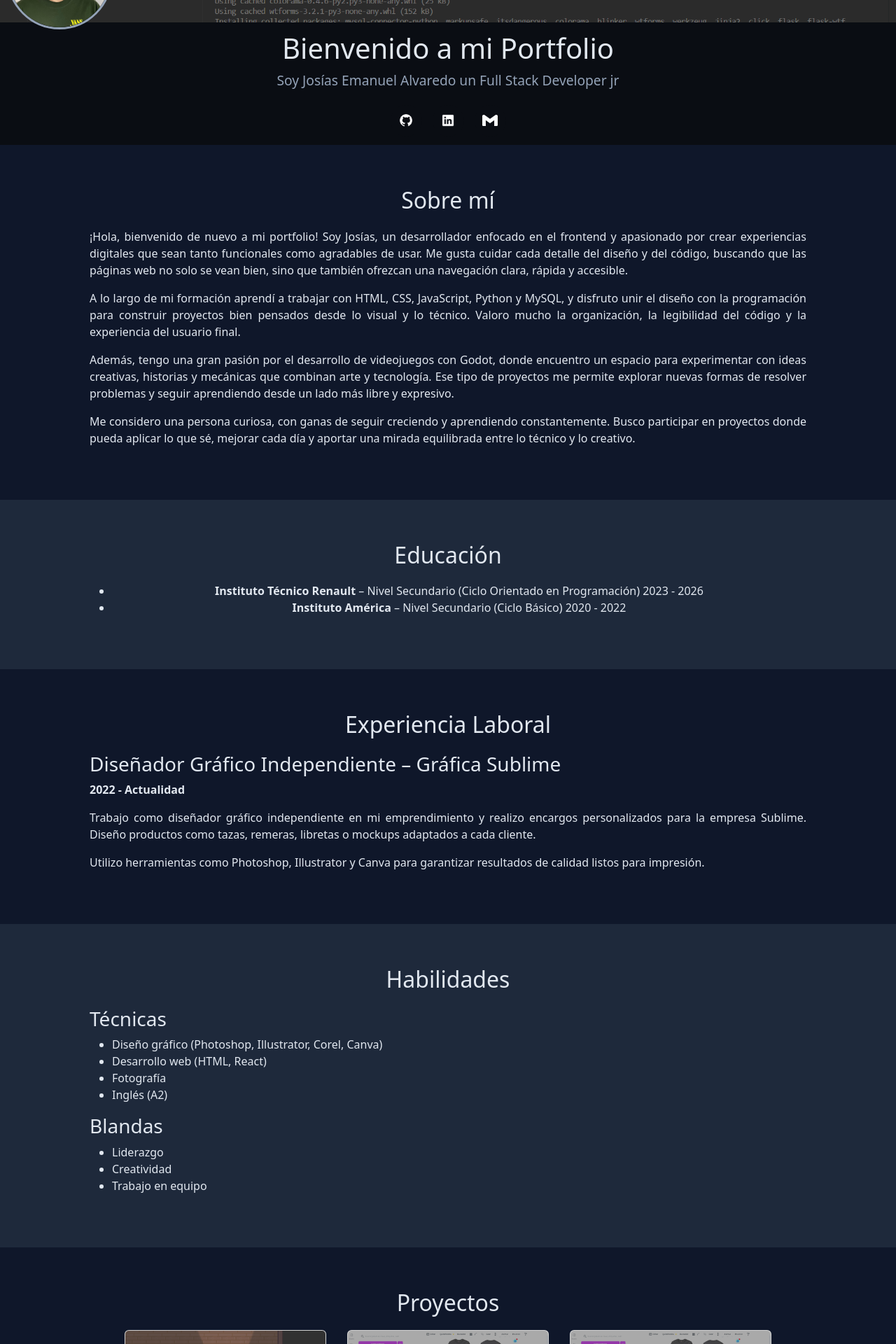
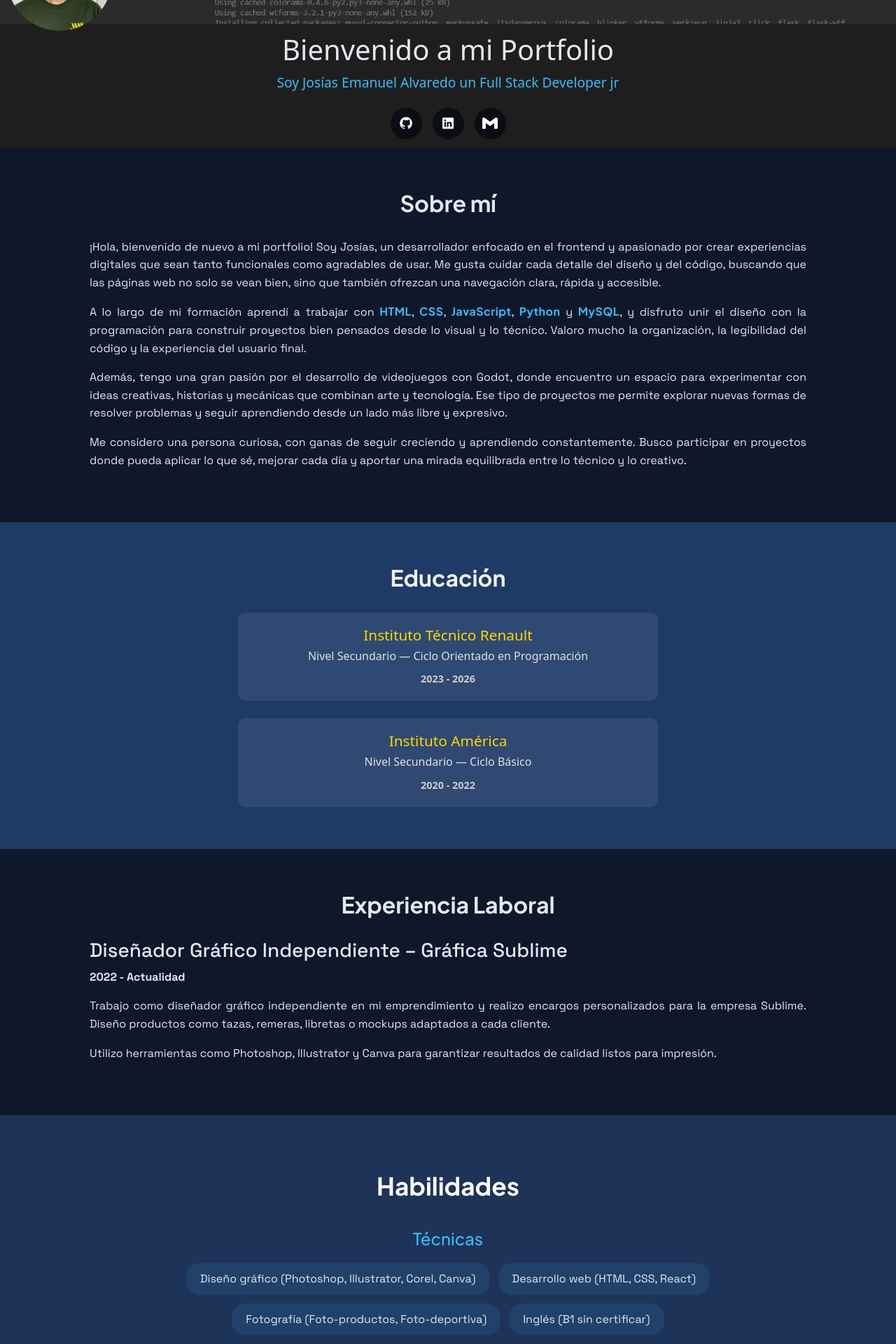
Before and after one commit to JosiasAlvaredo/portfolio, a Python web app: template templates/index.html in a window 1280 px wide. Shown: the part 440-2360 px from the top of the page at 70% size. Run offline with Jinja, Linux system fonts and the light colour scheme; the template is opened without the code that fills it, so the values that code supplies are empty.

Commit message:
mas decoraciones

```diff
--- a/static/style.css
+++ b/static/style.css
@@ -1,5 +1,4 @@
 body {
-  font-family: 'Roboto', sans-serif;
   margin: 0 !important;
   padding: 0 !important;
   background-color: #0f172a;
@@ -8,11 +7,24 @@
   box-sizing: border-box;
 }
 
+p, li, a, span {
+  font-weight: 400;
+  line-height: 1.6;
+}
+
 header{
   margin: -20;
   padding: 0;
-  background-color: #0a0d13;
+  background-color: #262626;
 }
+
+.destacado{
+  font-family: 'Plus Jakarta Sans', sans-serif;
+  font-weight: 700;
+  color: #38bdf8;
+  letter-spacing: 0.5px;
+}
+
 /* Navbar */
 .navbar {
   background-color: #1e1e1e !important;
@@ -45,7 +57,7 @@
 /* Banner */
 .banner {
   text-align: center;
-  background: #0a0d13;
+  background: #1e1e1e;
   color: #e2e8f0;
   padding: 1% 0;
 }
@@ -56,7 +68,7 @@
 
 .banner p {
   font-size: 1.2rem;
-  color: #94a3b8;
+  color: #38bdf8;
 }
 
 .banner-img {
@@ -83,7 +95,6 @@
   height: 100%;
   object-fit: cover;
   border-radius: 50%;
-  border: 3px solid #94a3b8;
 }
 
 .social-icons {
@@ -116,8 +127,8 @@
 }
 
 .popover {
-  background-color: #e5e5e5; /* gris clarito */
-  color: #222; /* texto oscuro */
+  background-color: #6b6b6b;
+  color: #222;
   border: none;
   border-radius: 8px;
   padding: 6px 10px;
@@ -151,6 +162,7 @@
 
 /* Secciones */
 .section-title {
+  font-family: 'Plus Jakarta Sans', sans-serif;
   font-size: 2rem;
   margin-bottom: 20px;
   text-align: center;
@@ -170,24 +182,112 @@
   padding-left: 10%;
   padding-right: 10%;
   text-align:justify;
+  font-family: 'Space Grotesk', sans-serif;
 }
 
-#education{
-  padding-left: 10%;
-  padding-right: 10%;
-  text-align:center;
+#education {
+  text-align: center;
+  background-color: #1e3a66;
+  color: #f1f1f1;
+  padding: 60px 10%;
+}
+
+.section-title {
+  font-size: 2rem;
+  font-weight: 700;
+  margin-bottom: 30px;
+}
+
+.education-list {
+  display: flex;
+  flex-direction: column;
+  align-items: center;
+  gap: 25px;
+}
+
+.education-item {
+  background-color: rgba(255, 255, 255, 0.08);
+  border-radius: 10px;
+  padding: 20px 30px;
+  width: 100%;
+  max-width: 600px;
+  transition: transform 0.3s ease, box-shadow 0.3s ease;
+}
+
+.education-item:hover {
+  transform: translateY(-4px);
+}
+
+.education-item h3 {
+  color: #ffd700;
+  font-size: 1.3rem;
+  margin-bottom: 5px;
+}
+
+.education-item p {
+  margin: 0;
+  font-size: 1rem;
+  color: #e0e0e0;
+}
+
+.education-item .year {
+  display: block;
+  margin-top: 8px;
+  font-weight: 600;
+  color: #ccc;
+  font-size: 0.9rem;
 }
 
 #experience{
   padding-left: 10%;
   padding-right: 10%;
   text-align:justify;
+  font-family: 'Space Grotesk', sans-serif;
 }
 
-#skills{
-  padding-left: 10%;
-  padding-right: 10%;
-  text-align:justify;
+#skills {
+  padding: 80px 10%;
+  text-align: center;
+  background-color: #1e3358;
+}
+
+#skills .section-title {
+  font-family: 'Plus Jakarta Sans', sans-serif;
+  font-size: 2.2rem;
+  margin-bottom: 40px;
+  color: #ffffff;
+}
+
+#skills h3 {
+  font-family: 'Plus Jakarta Sans', sans-serif;
+  color: #38bdf8;
+  margin-bottom: 20px;
+  font-size: 1.5rem;
+}
+
+.skills-list {
+  display: flex;
+  flex-wrap: wrap;
+  justify-content: center;
+  gap: 12px;
+  list-style: none;
+  padding: 0;
+  margin-bottom: 50px;
+}
+
+.skills-list li {
+  background-color: rgba(56, 189, 248, 0.1);
+  color: #e2e8f0;
+  border-radius: 20px;
+  padding: 10px 20px;
+  font-family: 'Space Grotesk', sans-serif;
+  font-size: 1rem;
+  transition: all 0.3s ease;
+  cursor: default;
+}
+
+.skills-list li:hover {
+  box-shadow: 0 4px 10px rgba(56, 189, 248, 0.15);
 }
 
 .card{
--- a/templates/index.html
+++ b/templates/index.html
@@ -8,6 +8,8 @@
     <link rel="stylesheet" href="../static/style.css" />
     <link href="https://cdn.jsdelivr.net/npm/bootstrap@5.3.8/dist/css/bootstrap.min.css" rel="stylesheet" integrity="sha384-sRIl4kxILFvY47J16cr9ZwB07vP4J8+LH7qKQnuqkuIAvNWLzeN8tE5YBujZqJLB" crossorigin="anonymous"/>
     <script src="../static/main.js"></script>
+    <link href="https://fonts.googleapis.com/css2?family=Plus+Jakarta+Sans:wght@300;400;500;600;700&family=Space+Grotesk:wght@400;500;600;700&display=swap" rel="stylesheet">
+    <link href="https://fonts.googleapis.com/css2?family=Space+Grotesk:wght@400;600&family=Inter:wght@400;500&display=swap" rel="stylesheet">
   </head>
 
   <body>
@@ -17,7 +19,7 @@
         <a class="navbar-brand" href="#">Josías Alvaredo</a>
         <ul class="nav nav-pills">
           <li class="nav-item dropdown">
-            <a class="nav-link dropdown-toggle" data-bs-toggle="dropdown" href="#" role="button" aria-expanded="false">Dropdown</a>
+            <a class="nav-link dropdown-toggle" data-bs-toggle="dropdown" href="#" role="button" aria-expanded="false">Índice</a>
             <ul class="dropdown-menu">
               <li><a class="dropdown-item" href="#about">Sobre mí</a></li>
               <li><a class="dropdown-item" href="#education">Educación</a></li>
@@ -91,7 +93,7 @@
         ¡Hola, bienvenido de nuevo a mi portfolio! Soy Josías, un desarrollador enfocado en el frontend y apasionado por crear experiencias digitales que sean tanto funcionales como agradables de usar. Me gusta cuidar cada detalle del diseño y del código, buscando que las páginas web no solo se vean bien, sino que también ofrezcan una navegación clara, rápida y accesible.
       </p>
       <p>
-        A lo largo de mi formación aprendí a trabajar con HTML, CSS, JavaScript, Python y MySQL, y disfruto unir el diseño con la programación para construir proyectos bien pensados desde lo visual y lo técnico. Valoro mucho la organización, la legibilidad del código y la experiencia del usuario final.
+        A lo largo de mi formación aprendí a trabajar con <span class="destacado">HTML</span>, <span class="destacado">CSS</span>, <span class="destacado">JavaScript</span>, <span class="destacado">Python</span> y <span class="destacado">MySQL</span>, y disfruto unir el diseño con la programación para construir proyectos bien pensados desde lo visual y lo técnico. Valoro mucho la organización, la legibilidad del código y la experiencia del usuario final.
       </p>
       <p>
         Además, tengo una gran pasión por el desarrollo de videojuegos con Godot, donde encuentro un espacio para experimentar con ideas creativas, historias y mecánicas que combinan arte y tecnología. Ese tipo de proyectos me permite explorar nuevas formas de resolver problemas y seguir aprendiendo desde un lado más libre y expresivo.
@@ -103,18 +105,22 @@
 
     <!-- Educacion -->
     <section id="education">
-      <h2 class ="section-title">Educación</h2>
-      <ul>
-        <li>
-          <strong>Instituto Técnico Renault</strong> – Nivel Secundario (Ciclo Orientado en Programación)
-          <span>2023 - 2026</span>
-        </li>
-        <li>
-          <strong>Instituto América</strong> – Nivel Secundario (Ciclo Básico)
-          <span>2020 - 2022</span>
-        </li>
-      </ul>
+      <h2 class="section-title">Educación</h2>
+      <div class="education-list">
+        <div class="education-item">
+          <h3>Instituto Técnico Renault</h3>
+          <p>Nivel Secundario — Ciclo Orientado en Programación</p>
+          <span class="year">2023 - 2026</span>
+        </div>
+
+        <div class="education-item">
+          <h3>Instituto América</h3>
+          <p>Nivel Secundario — Ciclo Básico</p>
+          <span class="year">2020 - 2022</span>
+        </div>
+      </div>
     </section>
+
 
     <!-- Experiencia -->
     <section id="experience">
@@ -134,22 +140,28 @@
 
     <!-- Skills -->
     <section id="skills">
-      <h2 class ="section-title">Habilidades</h2>
+      <h2 class="section-title">Habilidades</h2>
+
+      <div class="skills-group">
         <h3>Técnicas</h3>
-      <ul class="tech-skills">
+        <ul class="skills-list tech-skills">
           <li>Diseño gráfico (Photoshop, Illustrator, Corel, Canva)</li>
-        <li>Desarrollo web (HTML, React)</li>
-        <li>Fotografía</li>
-        <li>Inglés (A2)</li>
+          <li>Desarrollo web (HTML, CSS, React)</li>
+          <li>Fotografía (Foto-productos, Foto-deportiva)</li>
+          <li>Inglés (B1 sin certificar)</li>
         </ul>
+      </div>
 
+      <div class="skills-group">
         <h3>Blandas</h3>
-      <ul class="soft-skills">
+        <ul class="skills-list soft-skills">
           <li>Liderazgo</li>
           <li>Creatividad</li>
           <li>Trabajo en equipo</li>
         </ul>
+      </div>
     </section>
+
 
     <!-- Proyectos -->
     <section id="projects">
@@ -175,7 +187,7 @@
         </div>
 
         <div class="card" style="width: 18rem;">
-          <img src="../static/img/canva.png" class="card-img-top" alt="Diseños Canva">
+          <img src="../static/img/oniet.png" class="card-img-top" alt="Diseños Canva">
           <div class="card-body">
             <h5 class="card-title">Participación en olimpiadas</h5>
             <p class="card-text">He participado en las ONIET organizadas por la UBP</p>
```
Also changed, not shown: static/img/oniet.png (added). Lines whose indentation alone changed are shown as unchanged.
